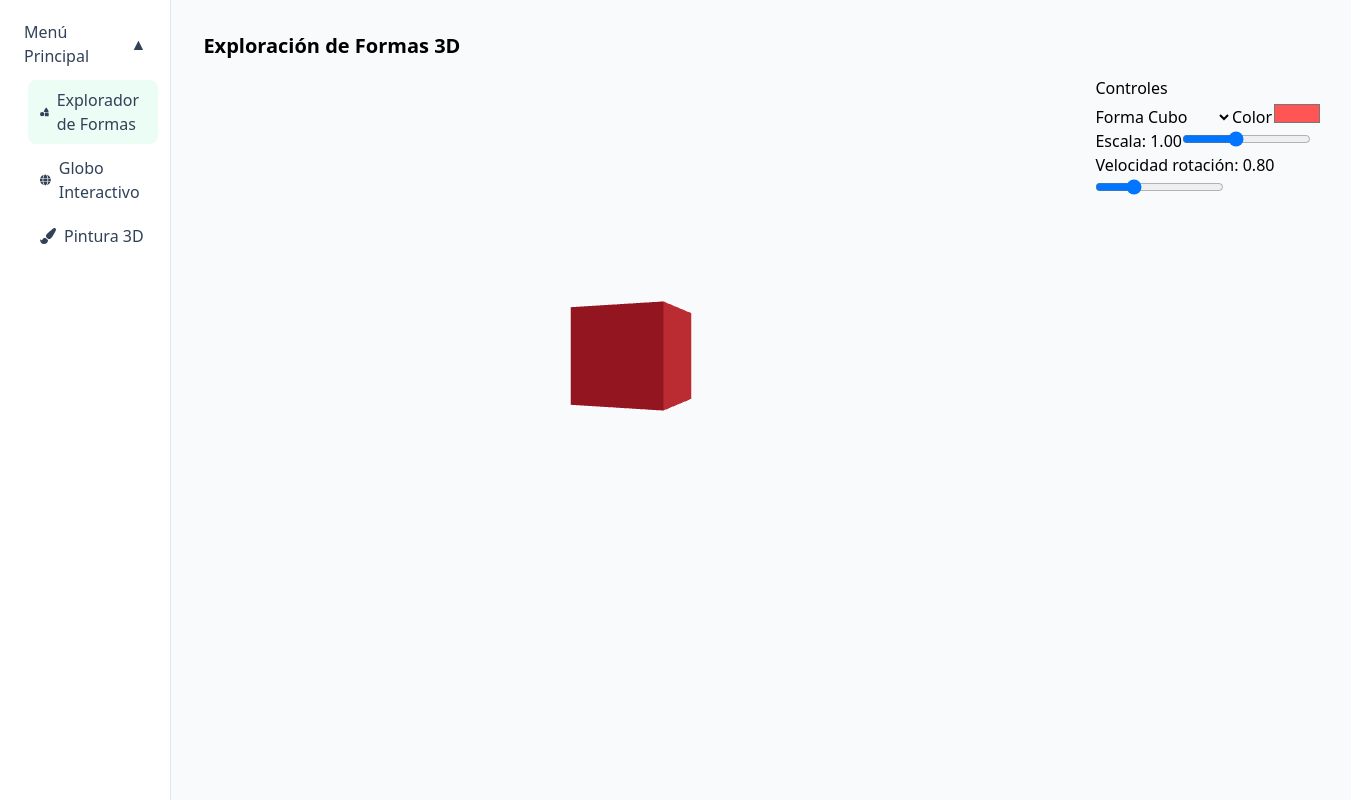
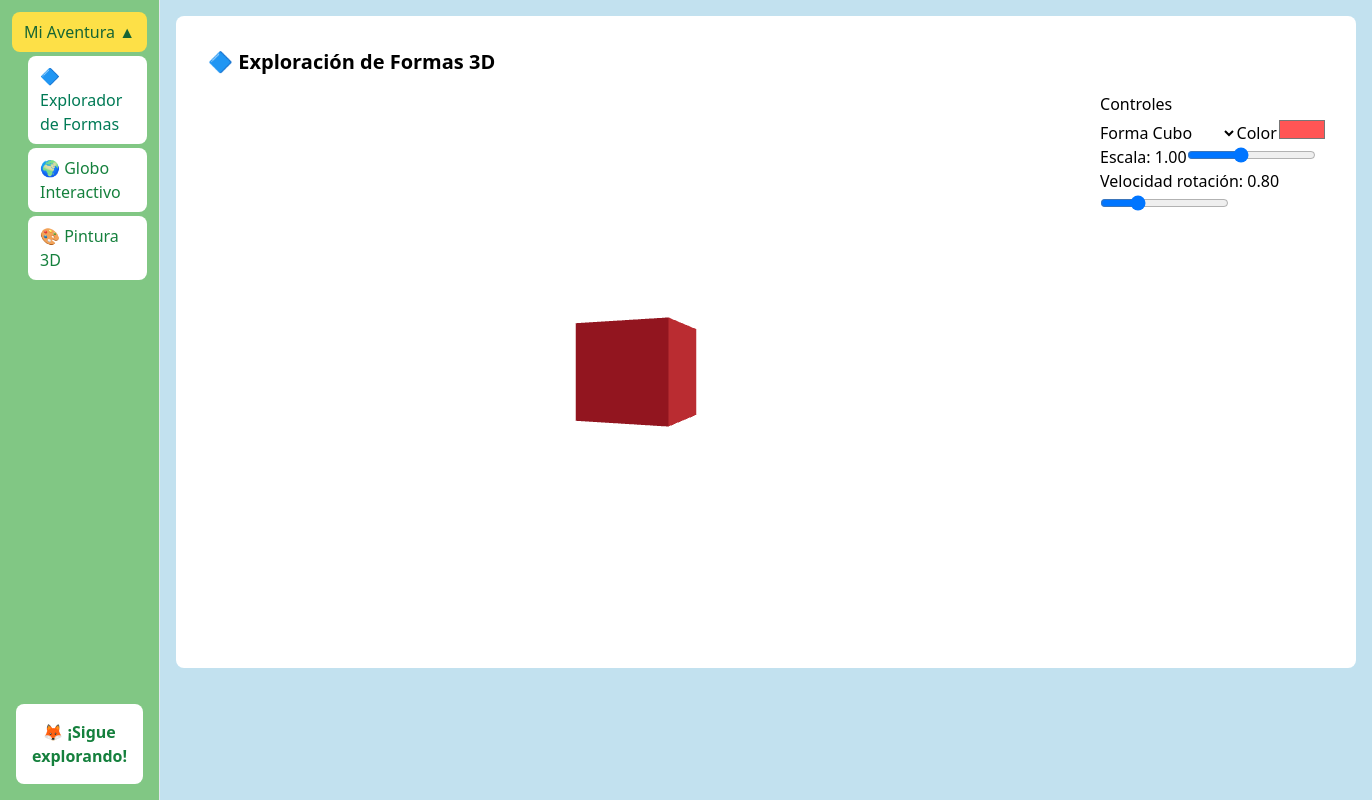
Before and after one commit to SebastianBolivar01/integracion-continua, a React (Vite) app in the folder integracion_continua/: page /shapes in a window 1280 px wide. Shown: the whole page, 1372 px wide, since content can reach past the window. Built offline with nearby package versions, Linux system fonts and the light colour scheme.

Commit message:
cambios en la sidebar

```diff
--- a/integracion_continua/src/components/Layout.tsx
+++ b/integracion_continua/src/components/Layout.tsx
@@ -14,7 +14,7 @@ export default function Layout() {
 
 
         {/* Contenido dinámico (cada vista) */}
-        <main className="flex-1 overflow-y-auto p-4 bg-slate-50 dark:bg-slate-900">
+        <main className="flex-1 overflow-y-auto p-4 bg-[#c2e1ef]">
           <Outlet />
         </main>
       </div>
--- a/integracion_continua/src/components/Paint3DScene.tsx
+++ b/integracion_continua/src/components/Paint3DScene.tsx
@@ -51,6 +51,7 @@ return (
             }
         }}
         camera={{ position: [0, 0, 5] }}
+        style={{ background: 'white' }}
         >
         <ambientLight intensity={0.8} />
         <Painter strokes={[...strokes, currentStroke]} />
--- a/integracion_continua/src/components/Sidebar.tsx
+++ b/integracion_continua/src/components/Sidebar.tsx
@@ -1,51 +1,56 @@
 import { useState } from "react";
 import { NavLink } from "react-router-dom";
-import { FaShapes, FaGlobe, FaPaintBrush } from "react-icons/fa";
 
 interface SidebarItem {
   label: string;
   route: string;
-  icon?: React.ReactNode;
 }
 
 const mainItems: SidebarItem[] = [
-  { label: "Explorador de Formas", route: "/shapes", icon: <FaShapes /> },
-  { label: "Globo Interactivo", route: "/globe", icon: <FaGlobe /> },
-  { label: "Pintura 3D", route: "/paint", icon: <FaPaintBrush /> },
-
+  { label: "🔷 Explorador de Formas", route: "/shapes" },
+  { label: "🌍 Globo Interactivo", route: "/globe" },
+  { label: "🎨 Pintura 3D", route: "/paint" },
 ];
 
 export default function Sidebar() {
   const [openMain, setOpenMain] = useState(true); // Dejamos el menú principal abierto por defecto
 
-  const renderNavItem = ({ label, route, icon }: SidebarItem) => (
+  const renderNavItem = ({ label, route }: SidebarItem) => (
     <NavLink
       key={route}
       to={route}
       className={({ isActive }) =>
-        `w-full text-left flex items-center gap-2 justify-between rounded-lg px-3 py-2 text-slate-700 dark:text-slate-300
-         hover:bg-slate-50 dark:hover:bg-slate-800
+        `w-full text-left flex items-center gap-2 justify-between rounded-lg px-3 py-2 text-[#15803D] bg-white
+         hover:bg-slate-200
          ${isActive ? "bg-emerald-50 dark:bg-emerald-900/30 text-emerald-700 dark:text-emerald-300" : ""}`
       }
     >
-      <div className="flex items-center gap-2">{icon} {label}</div>
+      <div className="flex items-center gap-2">{label}</div>
     </NavLink>
   );
 
   return (
-    <aside className="hidden md:block w-full md:w-[240px] border-r border-slate-200 dark:border-slate-800 bg-white dark:bg-slate-900">
+    <aside className="hidden md:flex flex-col w-full md:w-[240px] border-r border-slate-200 dark:border-slate-800 bg-[#81C784]">
+      <div className="flex-1">
         <div className="p-3 space-y-1">
-
           {/* Acordeón Main Items */}
           <button
             onClick={() => setOpenMain(!openMain)}
-          className="w-full text-left flex items-center justify-between rounded-lg px-3 py-2 text-slate-700 dark:text-slate-300
-                     hover:bg-slate-50 dark:hover:bg-slate-800 font-medium"
+            className="w-full text-left flex items-center justify-between rounded-lg px-3 py-2 text-[#166534] bg-[#FDE047]
+                       hover:bg-yellow-300 font-medium"
           >
-          Menú Principal
+            Mi Aventura
             <span>{openMain ? "▲" : "▼"}</span>
           </button>
           {openMain && <div className="pl-4 space-y-1">{mainItems.map(renderNavItem)}</div>}
+        </div>
+      </div>
+
+      {/* Caja inferior */}
+      <div className="p-4">
+        <div className="bg-white rounded-lg p-4 text-center text-[#15803D] font-bold">
+          🦊 ¡Sigue explorando!
+        </div>
 
       </div>
     </aside>
--- a/integracion_continua/src/style.css
+++ b/integracion_continua/src/style.css
@@ -5,7 +5,7 @@
 
   color-scheme: light dark;
   color: rgba(255, 255, 255, 0.87);
-  background-color: #242424;
+  background-color: #c2e1ef ;
 
   font-synthesis: none;
   text-rendering: optimizeLegibility;
@@ -84,7 +84,7 @@ button:focus-visible {
 
 @media (prefers-color-scheme: light) {
   :root {
-    color: #213547;
+    color: #4FC3F7 ;
     background-color: #ffffff;
   }
   a:hover {
--- a/integracion_continua/src/views/GlobeView.tsx
+++ b/integracion_continua/src/views/GlobeView.tsx
@@ -2,7 +2,7 @@ import GlobeScene from "../components/GlobeScene";
 
 export default function GlobeView() {
 return (
-    <div>
+    <div className="bg-white p-4 rounded-lg">
     <header className="p-4 text-xl font-bold">
         🌍 Ciencias Sociales / Geografía — Globo Interactivo
     </header>
--- a/integracion_continua/src/views/PaintView.tsx
+++ b/integracion_continua/src/views/PaintView.tsx
@@ -2,7 +2,7 @@ import Paint3DScene from "../components/Paint3DScene";
 
 export default function PaintView() {
 return (
-    <div>
+    <div className="bg-white p-4 rounded-lg">
     <header className="p-4 text-xl font-bold">
         🎨 Arte y Creatividad — Pintura 3D
     </header>
--- a/integracion_continua/src/views/ShapesView.tsx
+++ b/integracion_continua/src/views/ShapesView.tsx
@@ -2,8 +2,8 @@ import ShapesScene from "../components/ShapesScene";
 
 export default function ShapesView() {
 return (
-    <div>
-    <h2 className="p-4 text-xl font-bold">Exploración de Formas 3D</h2>
+    <div className="bg-white p-4 rounded-lg">
+    <h2 className="p-4 text-xl font-bold">🔷 Exploración de Formas 3D</h2>
     <ShapesScene />
     </div>
 );
```
Lines whose indentation alone changed are shown as unchanged.
